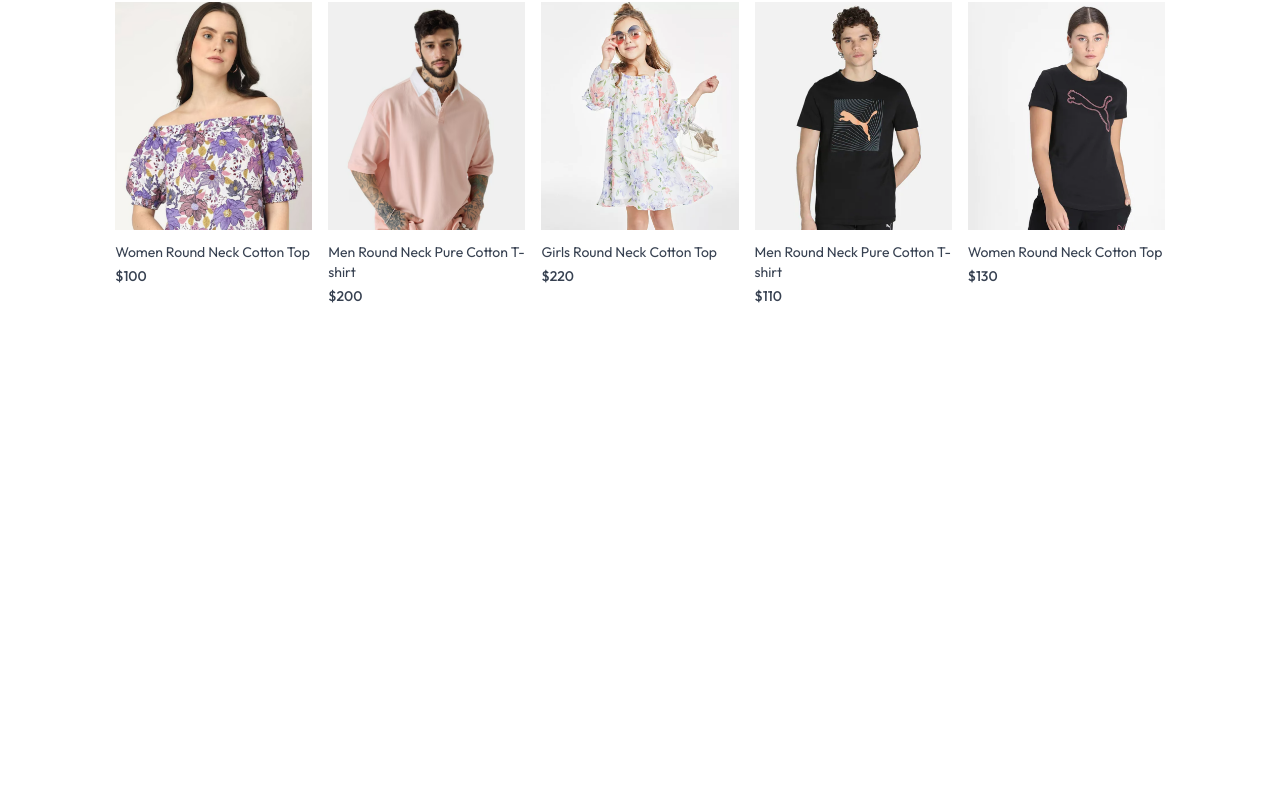
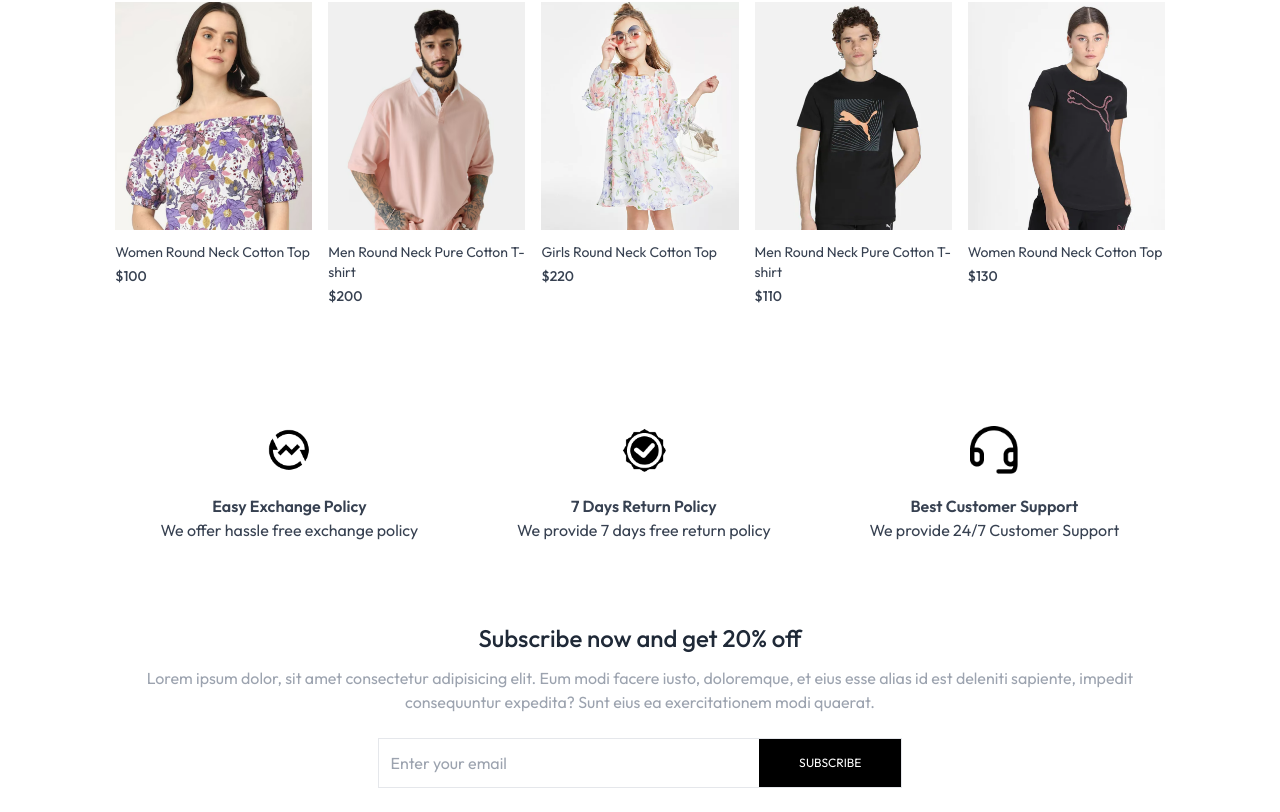
Before and after one commit to suryatejess/forever-e-commerce-website-frontend, a React app: page / in a window 1280 px wide. Shown: the part 1507-2319 px from the top of the page. Before the commit the page ends 1853 px from the top, so only its background shows below. Built offline with nearby package versions, Linux system fonts and the light colour scheme; the HTML template or start-up script is replaced by a standard one.

Commit message:
Newsletter Box

```diff
--- /dev/null
+++ b/src/components/NewsletterBox.jsx
@@ -0,0 +1,39 @@
+import React from "react";
+
+const NewsletterBox = () => {
+  const onSubmitHandler = () => {
+    event.preventDefault();
+  };
+
+  return (
+    <div className="text-center">
+      <p className="text-2xl font-medium text-gray-800">
+        Subscribe now and get 20% off
+      </p>
+      <p className="text-gray-400 mt-3">
+        Lorem ipsum dolor, sit amet consectetur adipisicing elit. Eum modi
+        facere iusto, doloremque, et eius esse alias id est deleniti sapiente,
+        impedit consequuntur expedita? Sunt eius ea exercitationem modi quaerat.
+      </p>
+      <form
+        onSubmit={onSubmitHandler}
+        className="w-full sm:w-1/2 flex items-center gap-3 mx-auto my-6 border pl-3"
+      >
+        <input
+          className="w-full sm:flex-1 outline-none"
+          type="email"
+          placeholder="Enter your email"
+          required
+        />
+        <button
+          type="submit"
+          className="bg-black text-white text-xs px-10 py-4"
+        >
+          SUBSCRIBE
+        </button>
+      </form>
+    </div>
+  );
+};
+
+export default NewsletterBox;
--- /dev/null
+++ b/src/components/OurPolicy.jsx
@@ -0,0 +1,40 @@
+import React from "react";
+import { assets } from "../assets/assets";
+
+const OurPolicy = () => {
+  return (
+    <div className="flex flex-col sm:flex-row justify-around gap-12 sm:gap-2 text-center py-20 text-xs sm:text-sm md:text-base text-gray-700">
+      <div>
+        <img
+          src={assets.exchange_icon}
+          className="w-12 m-auto mb-5"
+          alt="exchange icon"
+        />
+        <p className="font-semibold">Easy Exchange Policy</p>
+        <p className="text-gray-700">We offer hassle free exchange policy</p>
+      </div>
+
+      <div>
+        <img
+          src={assets.quality_icon}
+          className="w-12 m-auto mb-5"
+          alt="quality icon"
+        />
+        <p className="font-semibold">7 Days Return Policy</p>
+        <p className="text-gray-700">We provide 7 days free return policy</p>
+      </div>
+
+      <div>
+        <img
+          src={assets.support_img}
+          className="w-12 m-auto mb-5"
+          alt="support icon"
+        />
+        <p className="font-semibold">Best Customer Support</p>
+        <p className="text-gray-700">We provide 24/7 Customer Support</p>
+      </div>
+    </div>
+  );
+};
+
+export default OurPolicy;
--- a/src/pages/Home.jsx
+++ b/src/pages/Home.jsx
@@ -3,6 +3,8 @@
 import { ShopContext } from "../context/ShopContext";
 import LatestCollection from "../components/LatestCollection";
 import BestSeller from "../components/BestSeller";
+import OurPolicy from "../components/OurPolicy";
+import NewsletterBox from "../components/NewsletterBox";
 
 const Home = () => {
   return (
@@ -10,6 +12,8 @@
       <Hero />
       <LatestCollection />
       <BestSeller />
+      <OurPolicy />
+      <NewsletterBox />
     </div>
   );
 };
```
